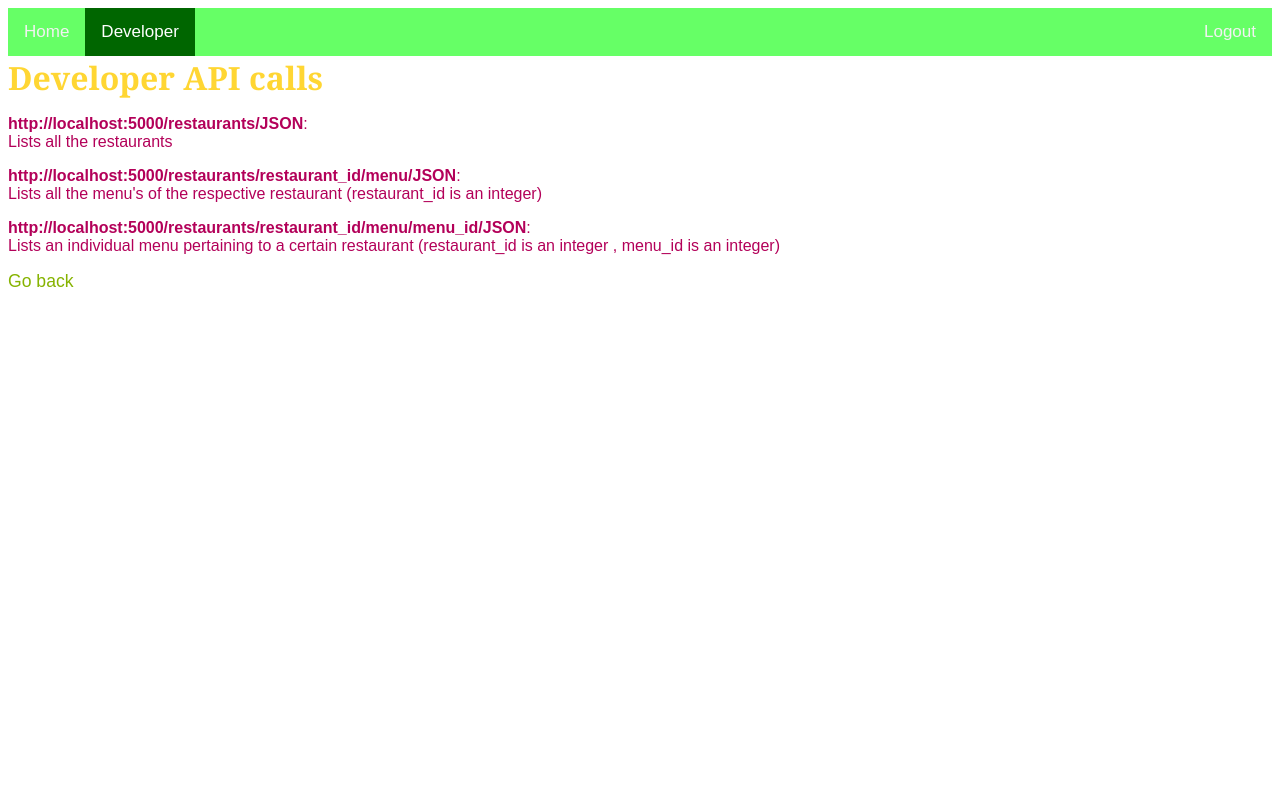
After one commit to HugoSmits/catalogUdacityProject, a Flask app: page /restaurants/developer in a window 1280 px wide. The commit adds this page. Run offline with Flask 2, Linux system fonts and the light colour scheme; the visitor is signed in with stand-in values (Sample User, id 1); parts of the project's set-up code (start-up, migrations or seed data) failed here and were passed over.

Commit message:
final version

```diff
--- a/finalProject.py
+++ b/finalProject.py
@@ -497,6 +497,13 @@ def restaurantMenuItemJSON(restaurant_id, menu_id):
         filter_by(id=menu_id).one()
     return jsonify(MenuItem=[menuItem.serialize])
 
+@app.route('/restaurants/developer',
+           methods=['GET', 'POST'])
+def developer():
+    if 'username' not in login_session:
+        return redirect('/login')
+    else:
+        return render_template('developer.html')
 
 @app.route('/restaurant/login',
            methods=['GET', 'POST'])
@@ -568,8 +575,9 @@ def editRestaurant(restaurant_id):
     if editedRestaurant.user_id != login_session['user_id']:
         return "<script>function myFunction() \
         {alert('You are not authorized to edit this restaurant. \
-        Please create your own restaurant in order to edit.');}\
-        </script><body onload='myFunction()''>"
+        Please create your own restaurant in order to edit.');\
+        window.location = '/restaurants' \
+        }</script><body onload='myFunction()''>"
     if request.method == 'POST':
         if request.form['name']:
             editedRestaurant.name = request.form['name']
@@ -591,8 +599,9 @@ def deleteRestaurant(restaurant_id):
     if restaurantToDelete.user_id != login_session['user_id']:
         return "<script>function myFunction() \
         {alert('You are not authorized to delete this restaurant. \
-        Please create your own restaurant in order to delete.');}\
-        </script><body onload='myFunction()''>"
+        Please create your own restaurant in order to delete.'); \
+        window.location = '/restaurants' \
+        }</script><body onload='myFunction()''>"
     if request.method == 'POST':
         session.delete(restaurantToDelete)
         flash('%s Successfully Deleted' % restaurantToDelete.name)
--- a/static/style.css
+++ b/static/style.css
@@ -1,4 +1,5 @@
-body            { font-family: sans-serif; background-color: #ffff99; }
+/*background-color: #ffff99 , #ccefff;*/
+body            { font-family: sans-serif; background-color: #ffffff; }
  h1, h2, h3, h4       { color: #ffd633; }
 h1, h2          { font-family: 'Georgia', serif; margin: 0; }
 h2              { font-size: 1.2em; }
@@ -19,10 +20,6 @@ img {
     background-size:     cover;
 }
 
-body {
-    font-family: sans-serif;
-    background-color: #ccefff
-}
 /*#############################*/
 /* Full-width input fields */
 input[type=text], input[type=password] {
@@ -38,6 +35,10 @@ input[type=text], input[type=password] {
 input[type=text]:focus, input[type=password]:focus {
   background-color: #ddd;
   outline: none;
+}
+.g-signin , .signinButtonFacebook {
+display:inline-block;
+/**other codes**/
 }
 .cancelbtn , .signupbtn {
   background-color: #4CAF50;
@@ -195,6 +196,13 @@ input[type=text]:focus, input[type=password]:focus {
   border: 1px solid #888;
   padding: 5px;
 }
+.signInCls {
+  background-color: #ffffff;
+  margin: auto;
+  width: 60%;
+  border: 1px solid #888;
+  padding: 5px;
+}
 .pane {position:absolute; left: 25%; border: 2px solid;
     border-radius: 25px; padding: 5px; margin: 5px; border-color: #999999; background-color: #333333; }
 .header         {left:50%; text-align: center;}
--- /dev/null
+++ b/templates/developer.html
@@ -0,0 +1,35 @@
+<html>
+<head>
+<!-- Load Font Awesome Icon Library -->
+<link rel="stylesheet" href="https://cdnjs.cloudflare.com/ajax/libs/font-awesome/4.7.0/css/font-awesome.min.css">
+<link rel=stylesheet type=text/css href="{{ url_for('static', filename='style.css') }}">
+<style>
+</style>
+</head>
+
+
+<body>
+<div class="topnav">
+  <a href='{{url_for('showRestaurant') }}'>Home</a>
+  {%if 'username' in session %}
+  <a class="active" href='{{url_for('developer') }}' id="developer">Developer</a>
+  {% endif %}
+
+  <div class="topnav-right">
+  	{%if 'username' not in session %}
+    <a href='{{url_for('showLogin') }}'>Login</a>
+    {% else %}
+    <a href='{{url_for('disconnect') }}'>Logout</a>
+    {% endif %}
+  </div>
+</div>
+	<h1>Developer API calls</h1>
+
+	<p name=""><b>http://localhost:5000/restaurants/JSON</b>:<br>Lists all the restaurants</p>
+	<p name=""><b>http://localhost:5000/restaurants/restaurant_id/menu/JSON</b>:<br>Lists all the menu's of the respective restaurant (restaurant_id is an integer) </p>
+	<p name=""><b>http://localhost:5000/restaurants/restaurant_id/menu/menu_id/JSON</b>:<br>Lists an individual menu pertaining to a certain restaurant (restaurant_id is an integer , menu_id is an integer) </p>
+
+	<a href = "{{ url_for('showRestaurant')}}"> Go back </a>
+</body>
+
+</html>
--- a/templates/publicmenu.html
+++ b/templates/publicmenu.html
@@ -9,7 +9,7 @@
 <body onload="listViewMenu()">
 
 <div class="topnav">
-  <a class="active" href='{{url_for('showRestaurant') }}'>Home</a>
+  <a href='{{url_for('showRestaurant') }}'>Home</a>
   <!--
   {%if 'username' in session %}
   <a href = '{{url_for('newMenu', restaurant_id = restaurant.id) }}'>Create New Menu</a>
--- a/templates/restaurant.html
+++ b/templates/restaurant.html
@@ -29,6 +29,7 @@
 <div class="topnav">
   <a class="active" href='{{url_for('showRestaurant') }}'>Home</a>
   {%if 'username' in session %}
+  <a href='{{url_for('developer') }}' id="developer">Developer</a>
   <a href='{{url_for('newRestaurant') }}' id="createNewRestaurant">Create New Restaurant</a>
   {% endif %}
 
```
Also changed, not shown: templates/login.html (+20 -11 lines).
